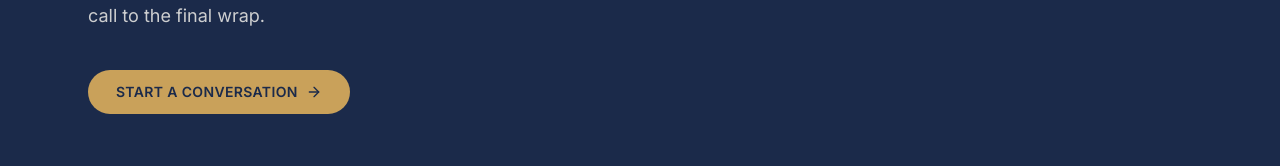
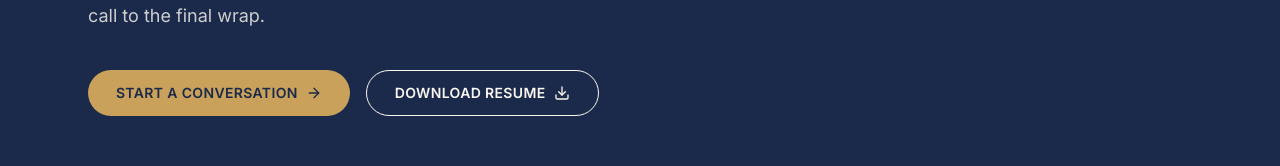
Before and after one commit to CanesCommandCenter/KMJ, a React (Vite) app: page / in a window 1280 px wide. Shown: the part 529-695 px from the top of the page. Built offline with nearby package versions, Linux system fonts and the light colour scheme; no server answers; a web font is replaced by a local one.

Commit message:
feat: add resume download to Home and About pages
Converts the provided .docx resume to PDF and adds a "Download
Resume" button next to the primary CTA on the hero and About bio
sections.

```diff
--- a/src/pages/About.jsx
+++ b/src/pages/About.jsx
@@ -1,6 +1,7 @@
-import { GraduationCap, CheckCircle2 } from "lucide-react";
+import { GraduationCap, CheckCircle2, Download } from "lucide-react";
 import SEO from "../components/layout/SEO";
 import Section from "../components/ui/Section";
+import Button from "../components/ui/Button";
 import FadeIn from "../components/ui/FadeIn";
 import { timeline, education, skills } from "../data/timeline";
 import headshot from "../assets/images/kelsey-headshot.jpg";
@@ -37,6 +38,11 @@ export default function About() {
               smoothly and leave a lasting impression on everyone in the
               room.
             </p>
+            <div className="mt-8">
+              <Button href="/kelsey-johnston-resume.pdf" download variant="secondary">
+                Download Resume <Download className="h-4 w-4" />
+              </Button>
+            </div>
           </FadeIn>
           <FadeIn direction="left" delay={0.1}>
             <img
--- a/src/pages/Home.jsx
+++ b/src/pages/Home.jsx
@@ -1,5 +1,5 @@
 import { Link } from "react-router-dom";
-import { ArrowRight } from "lucide-react";
+import { ArrowRight, Download } from "lucide-react";
 import SEO from "../components/layout/SEO";
 import Section from "../components/ui/Section";
 import Card from "../components/ui/Card";
@@ -34,9 +34,12 @@ export default function Home() {
             ideas into experiences audiences remember, from the first
             sponsor call to the final wrap.
           </p>
-          <div className="mt-10">
+          <div className="mt-10 flex flex-wrap gap-4">
             <Button to="/contact">
               Start a Conversation <ArrowRight className="h-4 w-4" />
+            </Button>
+            <Button href="/kelsey-johnston-resume.pdf" download variant="secondary">
+              Download Resume <Download className="h-4 w-4" />
             </Button>
           </div>
         </FadeIn>
```
Also changed, not shown: 2 other files (tests, documents, lock files or other folders).
